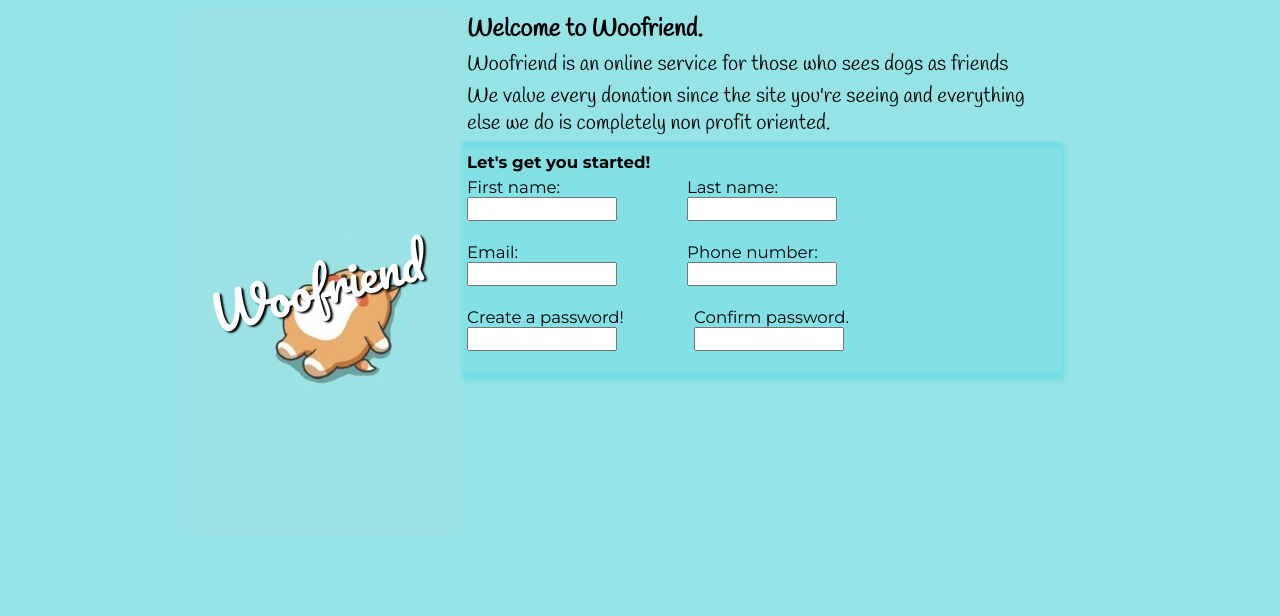
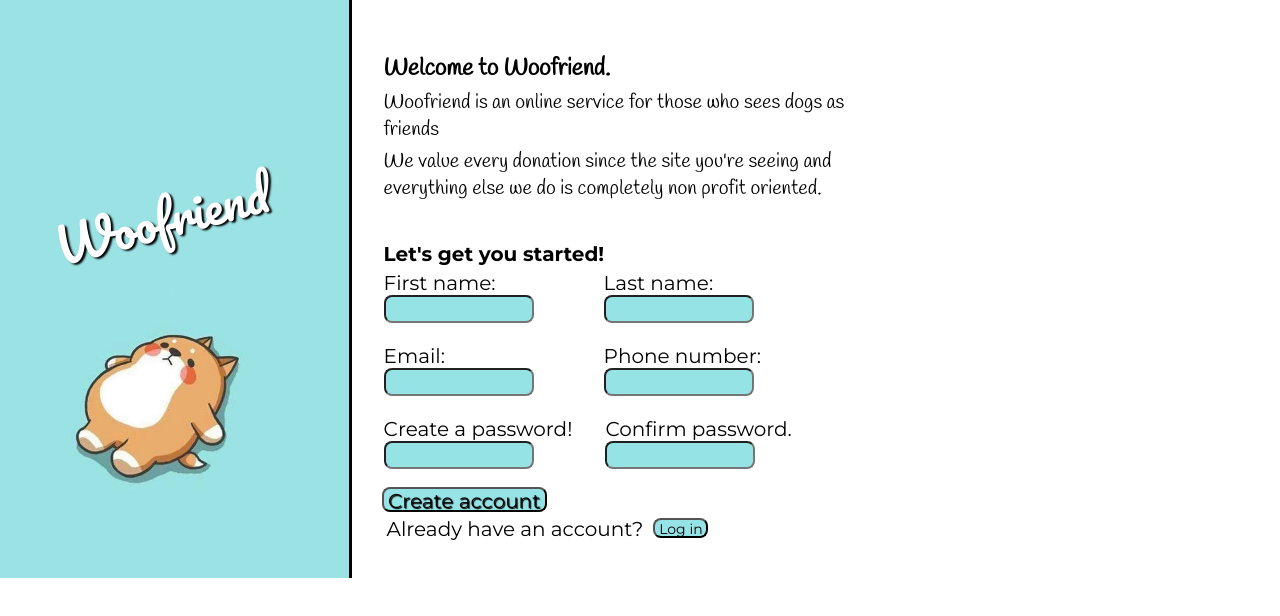
Before and after one commit to CoZm0s/SignUpForm, a plain HTML site: page index.html in a window 1280 px wide. Drawn offline with Linux system fonts and the light colour scheme.

Commit message:
Final touches. Ready to submit

```diff
--- a/index.html
+++ b/index.html
@@ -1,6 +1,7 @@
 <!DOCTYPE html>
 <html lang="en">
 <head>
+    <link rel="shortcut icon" href="assets/pics/favicon.ico" type="image/x-icon">
     <link rel="stylesheet" href="style.css">
     <meta charset="UTF-8">
     <meta name="viewport" content="width=device-width, initial-scale=1.0">
@@ -24,43 +25,45 @@
         <h4>Let's get you started!</h4>
         <div class="containers" id="formcontainernames">
          <div id="fnamebox">
-            <form action="" method="get"></form>
+            <form action="" method="get">
             <label for="fname">First name:</label><br>
-            <input type="text" id="fname" name="fname"><br><br>
+            <input style="border-radius: 8px;" type="text" id="fname" class="forminput" name="fname" required><br><br>
          </div>
          <div id="lnamebox">
-            <form action="" method="get"></form>
             <label for="lname">Last name:</label><br>
-            <input type="text" id="lname" name="lname"><br><br>
+            <input style="border-radius: 8px;" type="text" id="lname" class="forminput" name="lname" required><br><br>
          </div>
          </div>
          <br><br>
         <div class="containers"  id="formcontainerinfo">
          <div>
-            <form action="" method="get"></form>
             <label for="email">Email:</label><br>
-            <input type="email" name="email" id="email">
+            <input style="border-radius: 8px;" type="email" name="email" class="forminput" id="email" required>
          </div>
          <div>
-            <form action="" method="get"></form>
             <label for="phone">Phone number:</label><br>
-            <input type="tel" name="phone" id="phone">
+            <input style="border-radius: 8px;" type="tel" name="phone" class="forminput" id="phone">
          </div>
          </div>
          <br><br>
         <div class="containers"  id="formcontainerpass">
          <div>
-            <form action="" method="get"></form>
             <label for="password">Create a password!</label><br>
-            <input type="password" name="password" id="password">
+            <input style="border-radius: 8px;" type="password" name="password" class="forminput" id="password" required>
          </div>
          <div>
-            <form action="" method="get"></form>
             <label for="passwordcheck">Confirm password.</label><br>
-            <input type="password" name="passwordcheck" id="passwordcheck">
+            <input style="border-radius: 8px;" type="password" name="passwordcheck" class="forminput" id="passwordcheck" required>
          </div>
          </div>
     </div>
+   <div id="login">
+      <input type="submit" value="Create account" class="forminput" id="subbut">
+      <div id="logintext"><p>Already have an account?</p>
+      <input value="Log in" id="loginbutton" type="button">
+   </form>
+      </div>
+   </div>
  </div>
 </div>
 <script src="script.js"></script>
--- a/script.js
+++ b/script.js
@@ -0,0 +1,16 @@
+let password = document.getElementById("password");
+let passwordcheck = document.getElementById("passwordcheck");
+
+function valpass(){
+    if(password.value != passwordcheck.value){
+        passwordcheck.setCustomValidity("Passwords don't match!");
+    }
+    else{
+        passwordcheck.setCustomValidity("");
+    }
+}
+
+password.onchange = valpass;
+passwordcheck.onkeyup = valpass;
+
+let login = document.getElementById("loginbutton");
--- a/style.css
+++ b/style.css
@@ -29,8 +29,23 @@ button {
 }
 
 
+body {
+    animation: fadeInAnimation ease 3s;
+    animation-iteration-count: 1;
+    animation-fill-mode: forwards;
+}
+
+@keyframes fadeInAnimation {
+    0% {
+        opacity: 0;
+    }
+    100% {
+        opacity: 1;
+     }
+}
+
 body{
-    background-color: rgb(150, 227, 230)
+    background-color: FF5CC9
 }
 #container{
     margin: auto;
@@ -40,15 +55,16 @@ body{
     width: 900px;
     height: 530px;
 }
-.box{
-
-}
 
 #pic{
+    margin-top: -10px;
+    border-right: 3px black solid;
+    position: relative;
+    right: 225px;
     background-image: url(assets/pics/bckgroundpic.jpeg);
     background-size: cover;
-    width: 270px;
-    height: 528px;
+    width: 450px;
+    height: 580px;
 }
 #logo{
     color: white;
@@ -65,7 +81,7 @@ body{
 }
 #logoname{
     position: relative;
-    left: -15px;
+    left: -35px;
     transform: rotateZ(-15deg);
     font-family: logo;
 }
@@ -74,21 +90,22 @@ h3, p, h4{
     margin: 5px;
 }
 
-
 #form{
+    font-size: 1.5em;
+    position: relative;
+    top: 40px;
+    right: 200px;
     overflow: visible;
     height: 529px;
     width: 600px;
     font-family: cute;
-    font-size: 1.3em;
+    font-size: 20px;
 }
 #formbox{
-    font-size: 0.8em;
+    position: relative;
+    top: 35px;
+    font-size: 1em;
     font-family: forms;
-    background-color: rgba(107, 222, 230, 0.438);
-    border-top: 5px rgba(107, 222, 230, 0.685) outset;
-    border-bottom: 5px rgba(107, 222, 230, 0.685) inset;
-    box-shadow: 2px 2px 5px rgba(89, 221, 221, 0.753);
     height: 225px;
 }
 #formcontainernames{
@@ -104,10 +121,45 @@ h3, p, h4{
 #formcontainerpass{
     display: flex;
     flex-direction: row;
-    gap: 70px;
+    gap: 33px;
 }
 .containers{
     display: flex;
     height: 25px;
     padding-left: 5px;
 }
+#subbut{
+    border-radius: 8px;
+    height: 25px;
+    width: 165px;
+    font-family: forms;
+    text-shadow: 1px 1px 1px black;
+    position: relative;
+}
+#login{
+    position: relative;
+    top: 55px;
+    left: 3px;
+    height: 70px;
+    display: flex;
+    flex-direction: column;
+}
+#logintext{
+    font-family: forms;
+    display: flex;
+    flex-direction: row;
+    gap: 5px;
+}
+#loginbutton{
+    position: relative;
+    top: 6px;
+    height: 20px;
+    width: 55px;
+    font-size: 0.7em;
+    background-color: rgb(150, 227, 230);
+    border-radius: 8px;
+}
+
+.forminput{
+    background-color: rgb(150, 227, 230)
+}
```
Also changed, not shown: assets/pics/favicon.ico (added).
